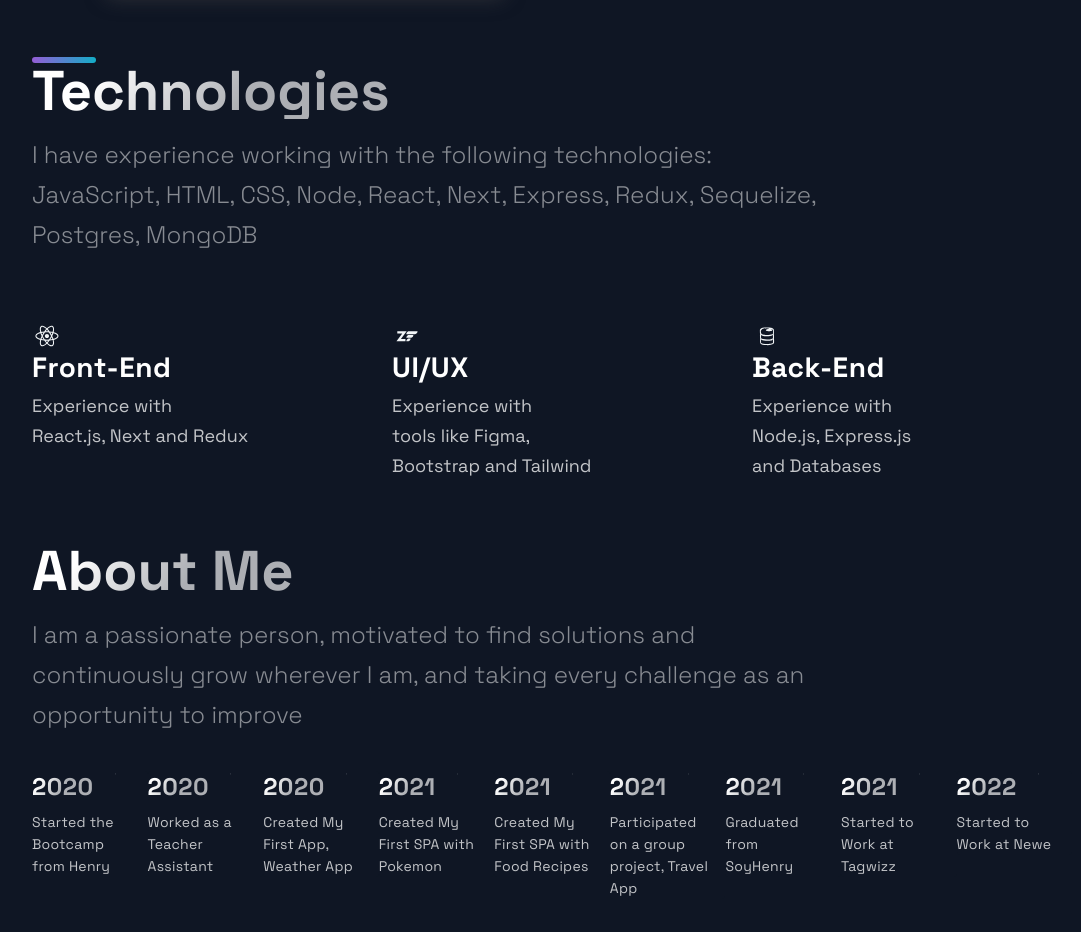
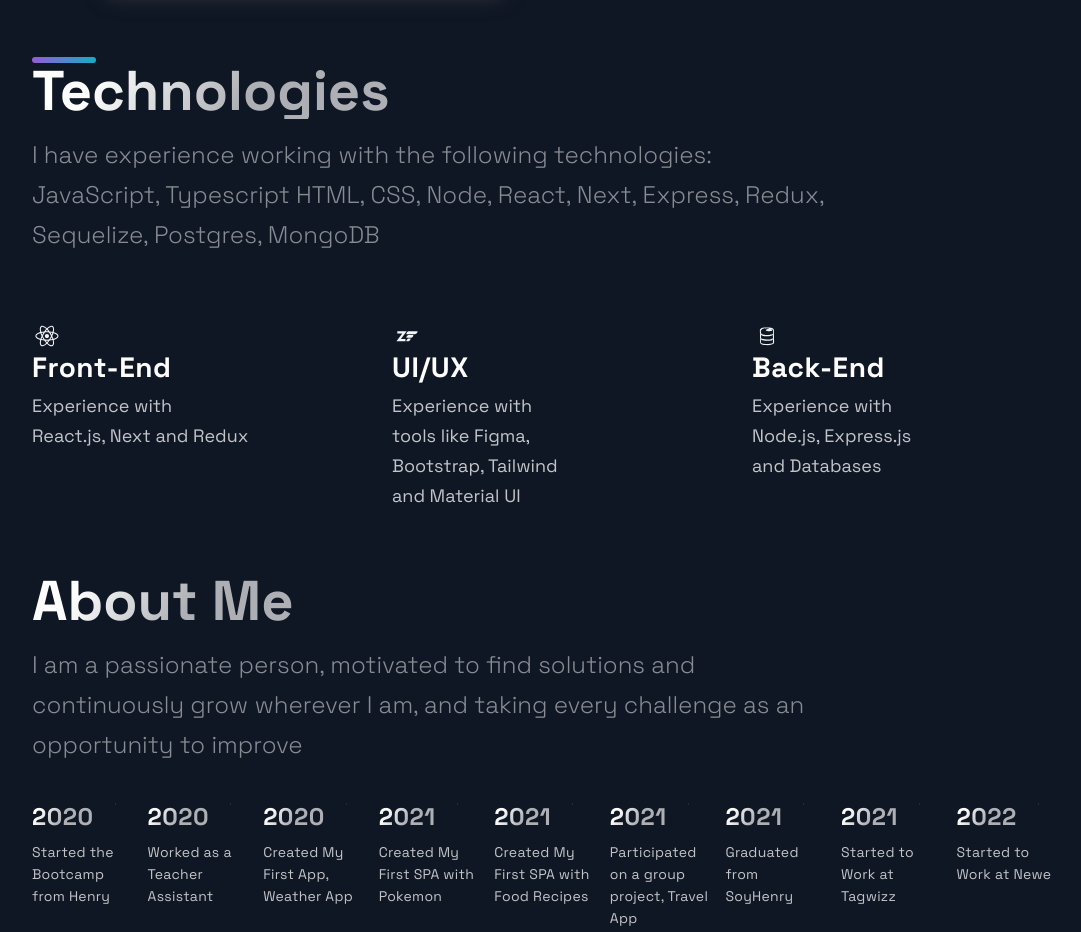
Before and after one commit to Juth7/portfoliomj, a Next.js app: page / in a window 1280 px wide. Shown: the part 2920-3852 px from the top of the page, without its empty margins (88-1169 px from the left). Built offline with nearby package versions, Linux system fonts and the light colour scheme.

Commit message:
test changes

```diff
--- a/src/components/Technologies/Technologies.js
+++ b/src/components/Technologies/Technologies.js
@@ -19,7 +19,7 @@ const Technologies = () => (
     <SectionDivider />
     <SectionTitle>Technologies</SectionTitle>
     <SectionText>
-      I have experience working with the following technologies: JavaScript,
+      I have experience working with the following technologies: JavaScript, Typescript
       HTML, CSS, Node, React, Next, Express, Redux, Sequelize, Postgres, MongoDB
     </SectionText>
     <List>
@@ -40,7 +40,8 @@ const Technologies = () => (
           <ListParagraph>
             Experience with <br />
             tools like Figma, <br />
-            Bootstrap and Tailwind
+            Bootstrap, Tailwind <br />
+            and Material UI
           </ListParagraph>
         </ListContainer>
       </ListItem>
--- a/src/constants/constants.js
+++ b/src/constants/constants.js
@@ -32,7 +32,7 @@ export const projects = [
       "TailwindCSS",
     ],
     source: "https://github.com/Juth7/TravelApp-Group-Project",
-    // visit: "https://deploy-travelapp.herokuapp.com/",
+    visit: "/",
     id: 1,
   },
   {
```
